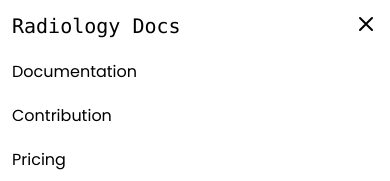
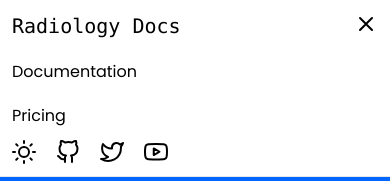
Before and after one commit to sash-wat/docs, a plain HTML site: page index.html in a window 390 px wide. Both pictures are taken after a click on the element 366 px from the left and 26 px from the top of the page. Shown: the top 181 px of the page. Drawn offline with nearby package versions, Linux system fonts and the light colour scheme.

Commit message:
change navbar

```diff
--- a/index.html
+++ b/index.html
@@ -52,10 +52,7 @@
           <a href="./docs.html">Documentation</a>
         </li>
         <li class="mr-5 mb-3 mt-5 sm:mb-0 sm:mt-0 md:mb-0 md:mt-0 lg:mb-0 lg:mt-0">
-          <a href="#contributors">Contribution</a>
-        </li>
-        <li class="mr-5 mb-3 mt-5 sm:mb-0 sm:mt-0 md:mb-0 md:mt-0 lg:mb-0 lg:mt-0">
-          <a href="./pricing.html">Pricing</a>
+          <a href="#contributors">Pricing</a>
         </li>
         <div>
           <ul class="flex">
```
Also changed, not shown: docs.html (+1 -1 lines).
